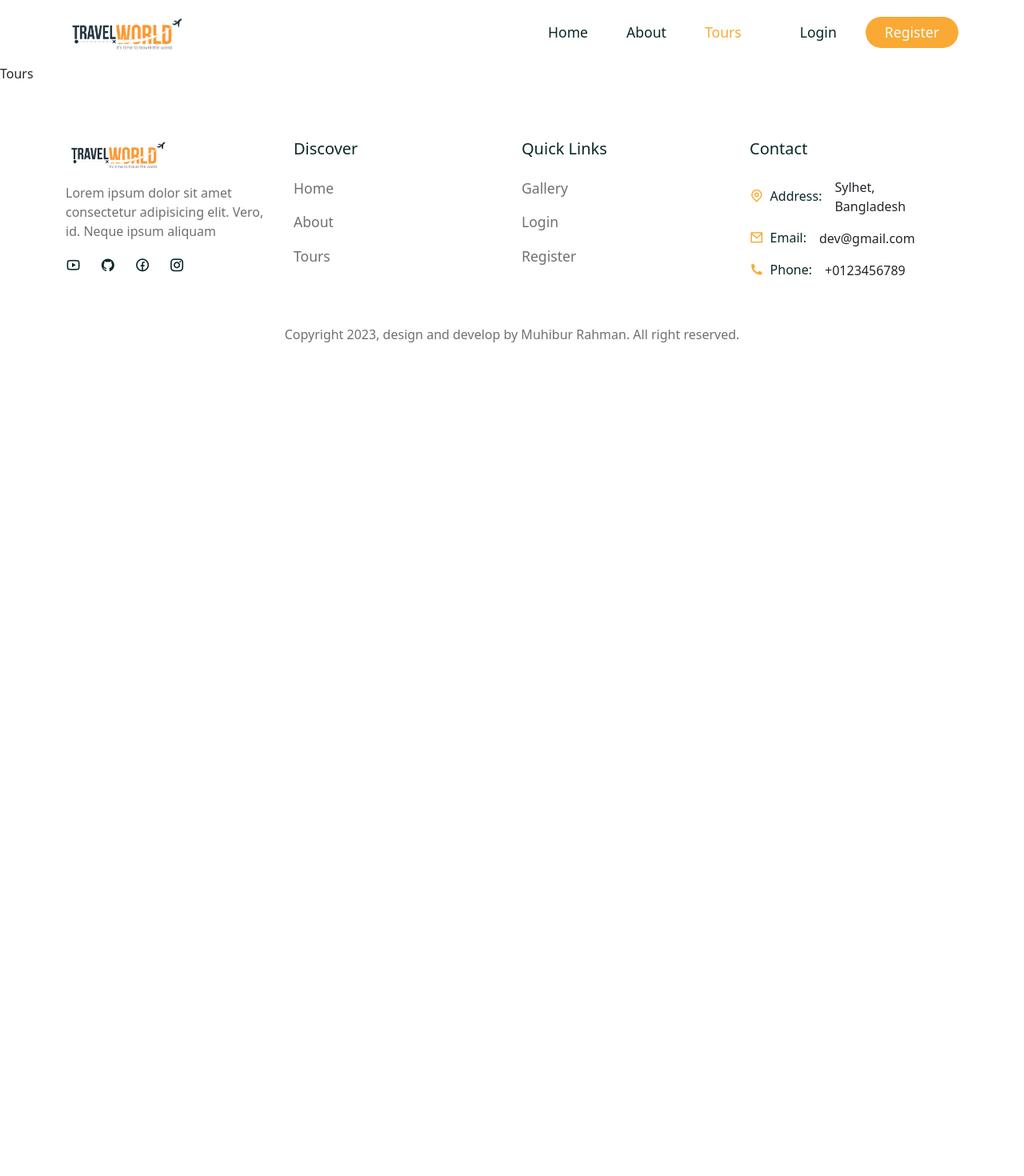
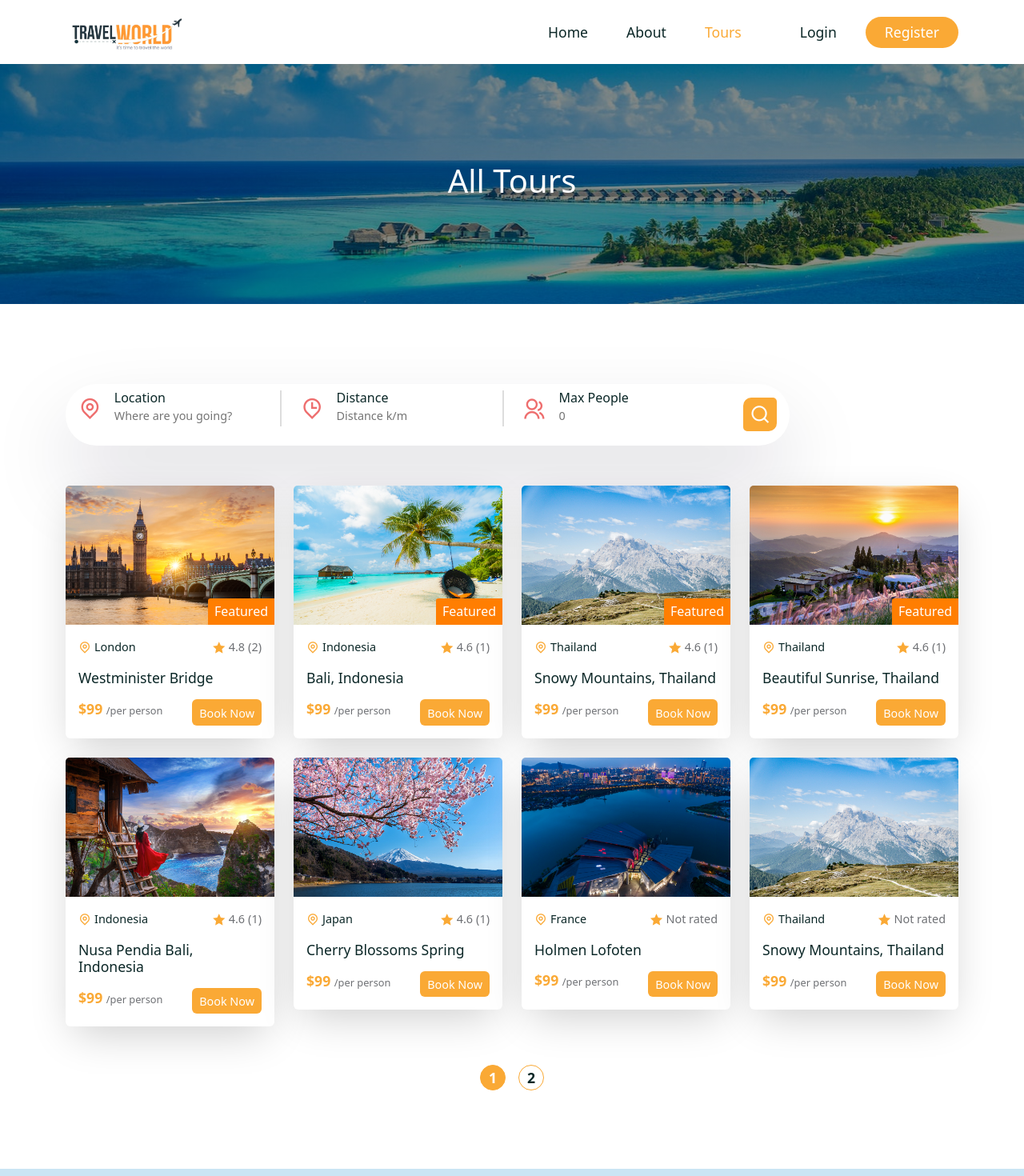
Before and after one commit to Goat95/tour-management, a React (Create React App) app in the folder frontend/: page /tours in a window 1280 px wide. Shown: the top 1470 px of the page at 80% size. Before the commit the page ends 800 px from the top, so only its background shows below. Built offline with nearby package versions, Linux system fonts and the light colour scheme; a web font is replaced by a local one.

Commit message:
feat: implements tours component and common section

```diff
--- a/frontend/src/pages/Tours.jsx
+++ b/frontend/src/pages/Tours.jsx
@@ -1,5 +1,60 @@
+import { useEffect, useState } from "react";
+import { Col, Container, Row } from "reactstrap";
+
+import "../styles/tour.css";
+import tourData from "../assets/data/tours";
+
+import CommonSection from "../shared/CommonSection";
+import TourCard from "../shared/TourCard";
+import SearchBar from "../shared/SearchBar";
+import Newsletter from "../shared/Newsletter";
+
 const Tours = () => {
-  return <div>Tours</div>;
+  const [pageCount, setPageCount] = useState(0);
+  const [page, setPage] = useState(0);
+
+  useEffect(() => {
+    const pages = Math.ceil(5 / 4); // later we will use backend data count
+    setPageCount(pages);
+  }, [page]);
+
+  return (
+    <>
+      <CommonSection title={"All Tours"} />
+      <section>
+        <Container>
+          <Row>
+            <SearchBar />
+          </Row>
+        </Container>
+      </section>
+      <section className="pt-0">
+        <Container>
+          <Row>
+            {tourData?.map((tour) => (
+              <Col lg="3" className="mb-4" key={tour.id}>
+                <TourCard tour={tour} />
+              </Col>
+            ))}
+            <Col lg="12">
+              <div className="pagination d-flex align-items-center justify-content-center mt-4 gap-3">
+                {[...Array(pageCount).keys()].map((number) => (
+                  <span
+                    key={number}
+                    onClick={() => setPage(number)}
+                    className={page === number ? "active__page" : ""}
+                  >
+                    {number + 1}
+                  </span>
+                ))}
+              </div>
+            </Col>
+          </Row>
+        </Container>
+      </section>
+      <Newsletter />
+    </>
+  );
 };
 
 export default Tours;
--- /dev/null
+++ b/frontend/src/shared/CommonSection.jsx
@@ -0,0 +1,19 @@
+import { Container, Row, Col } from "reactstrap";
+
+import "./common-section.css";
+
+const CommonSection = ({ title }) => {
+  return (
+    <section className="common__section">
+      <Container>
+        <Row>
+          <Col lg="12">
+            <h1>{title}</h1>
+          </Col>
+        </Row>
+      </Container>
+    </section>
+  );
+};
+
+export default CommonSection;
--- /dev/null
+++ b/frontend/src/shared/common-section.css
@@ -0,0 +1,15 @@
+.common__section {
+  background: linear-gradient(rgba(0, 0, 0, 0.45), rgba(0, 0, 0, 0.45)),
+    url("../assets/images/tour.jpg") no-repeat center center;
+  background-size: cover;
+  height: 300px;
+  display: flex;
+  align-items: center;
+  justify-content: center;
+  text-align: center;
+}
+
+.common__section h1 {
+  font-size: 2.5rem;
+  color: #fff;
+}
--- /dev/null
+++ b/frontend/src/styles/tour.css
@@ -0,0 +1,19 @@
+.pagination span {
+  width: 2rem;
+  height: 2rem;
+  padding: 5px;
+  border-radius: 50px;
+  display: flex;
+  align-items: center;
+  justify-content: center;
+  border: 1px solid var(--secondary-color);
+  color: var(--heading-color);
+  font-size: 1.1rem;
+  cursor: pointer;
+  font-weight: 700;
+}
+
+.active__page {
+  background: var(--secondary-color);
+  color: #fff !important;
+}
```
